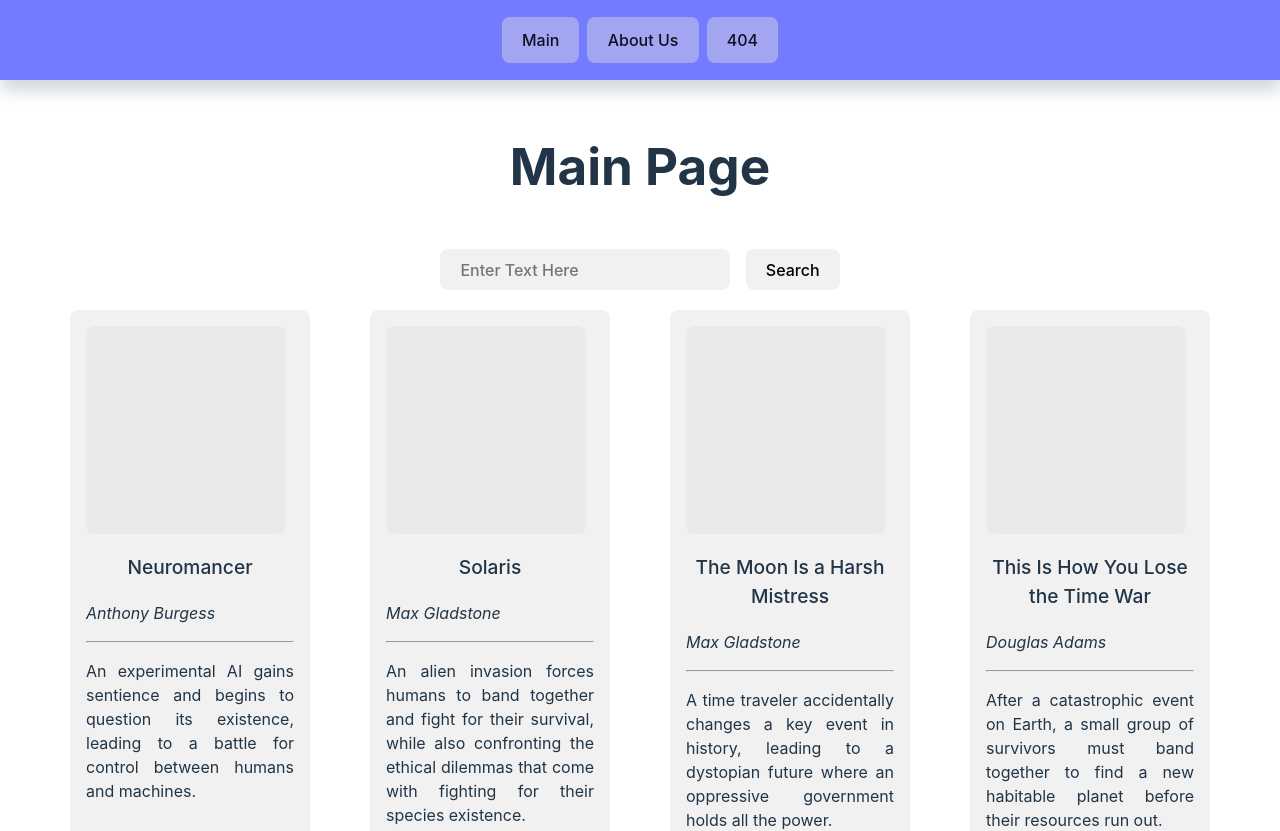
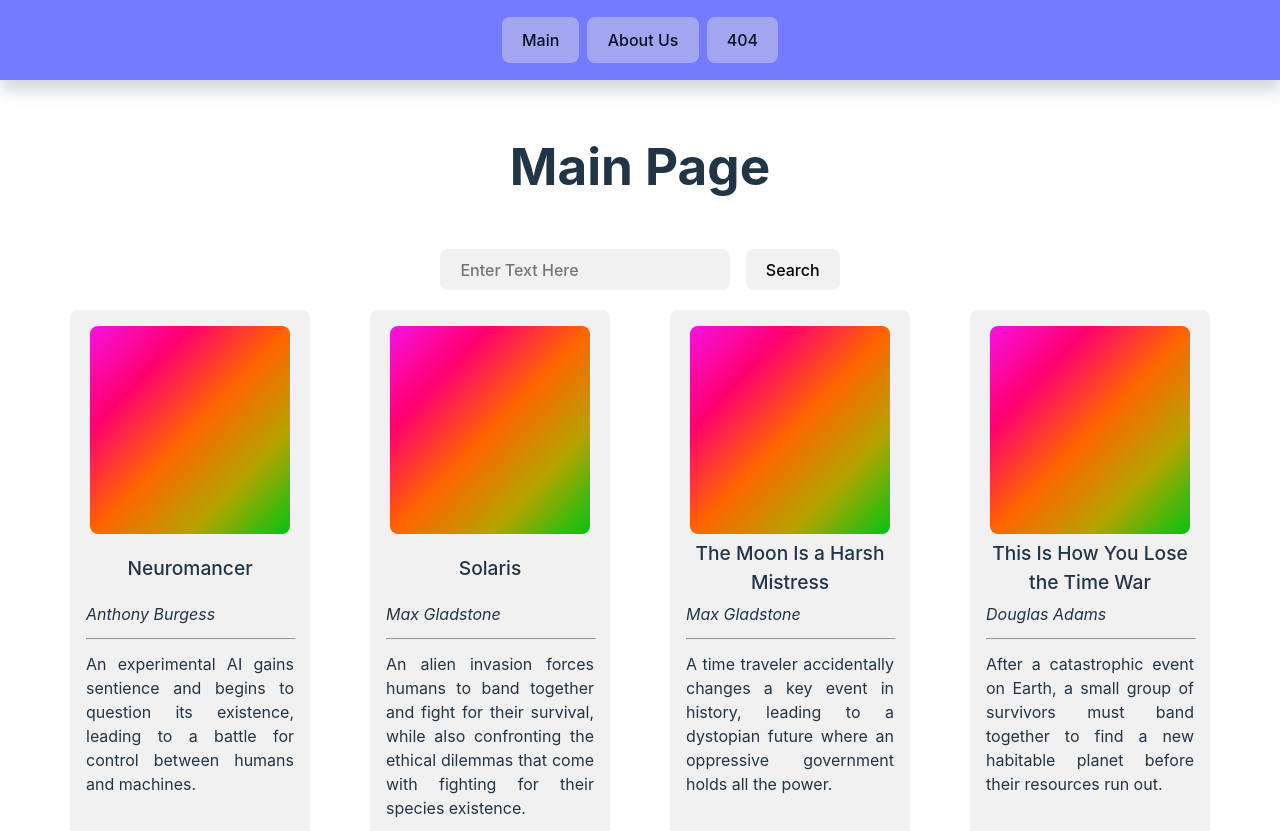
Before and after one commit to rockmonolit/rs-react, a React (Vite) app in the folder react-components/: page / in a window 1280 px wide. Shown: the top 831 px of the page. Built offline with nearby package versions, Linux system fonts and the light colour scheme.

Commit message:
feat: improve card styling

```diff
--- a/react-components/src/index.css
+++ b/react-components/src/index.css
@@ -40,6 +40,14 @@ a {
 
 a:hover {
   color: #535bf2;
+}
+
+hr {
+  width: 100%;
+}
+
+p {
+  margin: 0;
 }
 
 .wrapper {
@@ -172,8 +180,13 @@ h1 {
   padding-top: 100%;
   position: relative;
   border-radius: 8px;
-  background-color: #dfdfdf6d;
+  background-image: linear-gradient(to right bottom, #f413e1, #ff006f, #ff6400, #b4a400, #03c413);
+  align-self: center;
 
+}
+
+.cardTitle {
+  height: 60px;
 }
 
 @media (prefers-color-scheme: light) {
@@ -191,7 +204,16 @@ h1 {
   }
 }
 
+.cardContent {
+  display: flex;
+  flex-direction: column;
+  gap: 0.25rem;
+}
+
 .titleText {
+  display: flex;
+  align-items: center;
+  justify-content: center;
   font-weight: 500;
   font-size: 1.2rem;
 }
```
Also changed, not shown: 1 other file (tests, documents, lock files or other folders).
